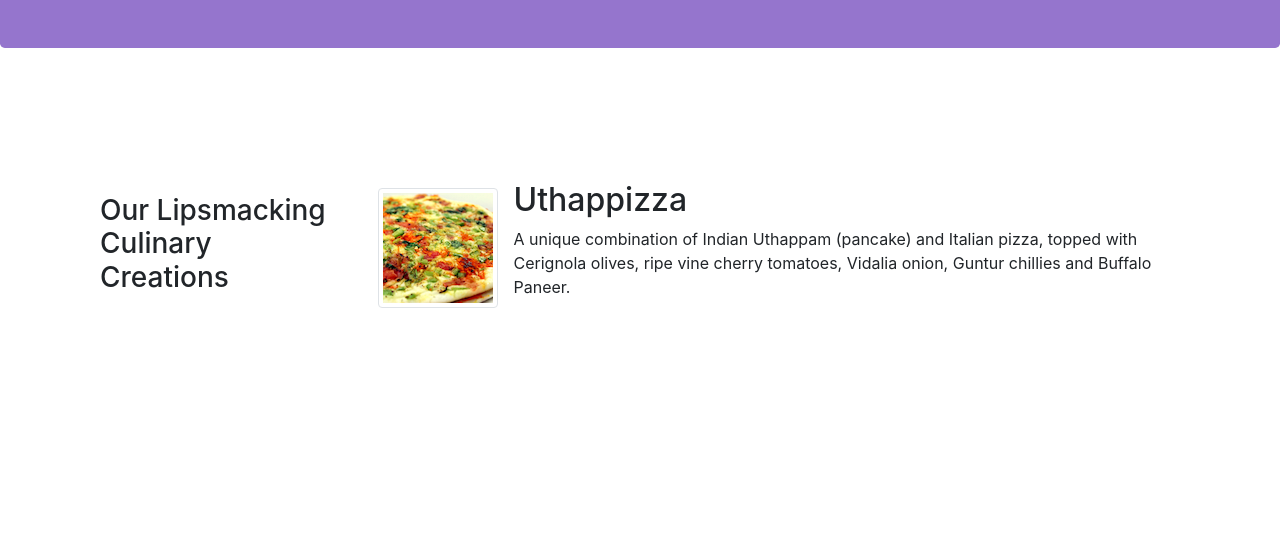
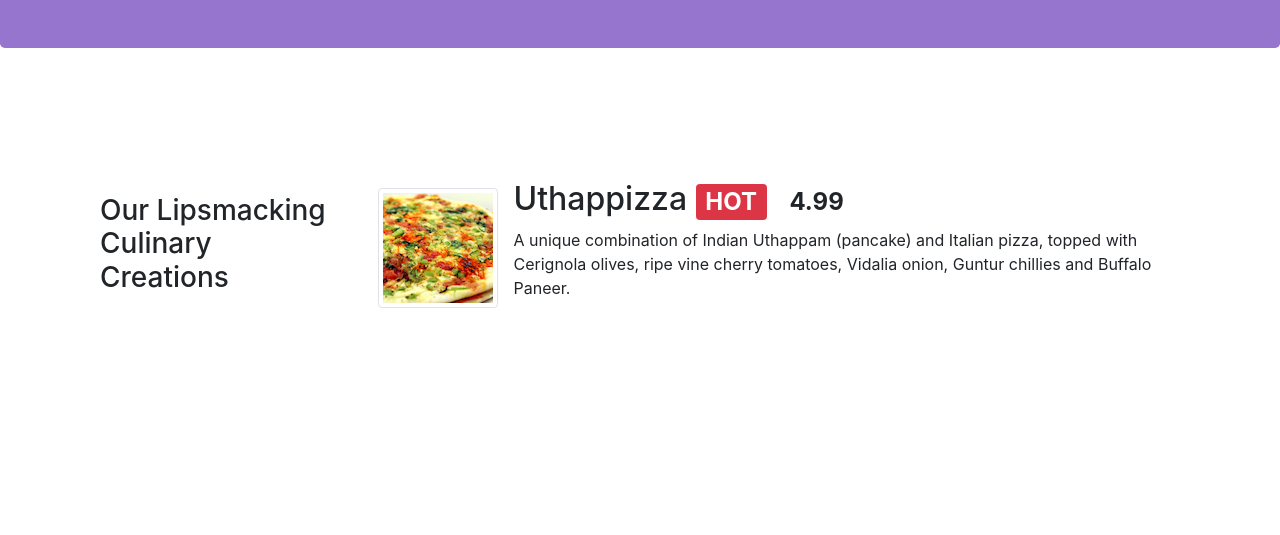
Before and after one commit to AndreyKonchenko/confusion_ak, a website: page index.html in a window 1280 px wide. Shown: the part 265-800 px from the top of the page. Drawn offline with nearby package versions, Linux system fonts and the light colour scheme.

Commit message:
alerting

```diff
--- a/index.html
+++ b/index.html
@@ -59,7 +59,7 @@
                   <img class ="d-flex mr-3 img-thumbnail align-self-center"
                   src="img/uthappizza.png" alt ="uthappizza">
                   <div class ="media-body">
-                    <h2 class="mt-0">Uthappizza</h2>
+                    <h2 class="mt-0">Uthappizza <span class="badge badge-danger">HOT </span> <span class="badge badge-pill badge-default">4.99</span></h2>
                     <p>A unique combination of Indian Uthappam (pancake) and Italian pizza, topped with Cerignola olives, ripe vine cherry tomatoes, Vidalia onion, Guntur chillies and Buffalo Paneer.</p>
                   </div>
               </div>
```
